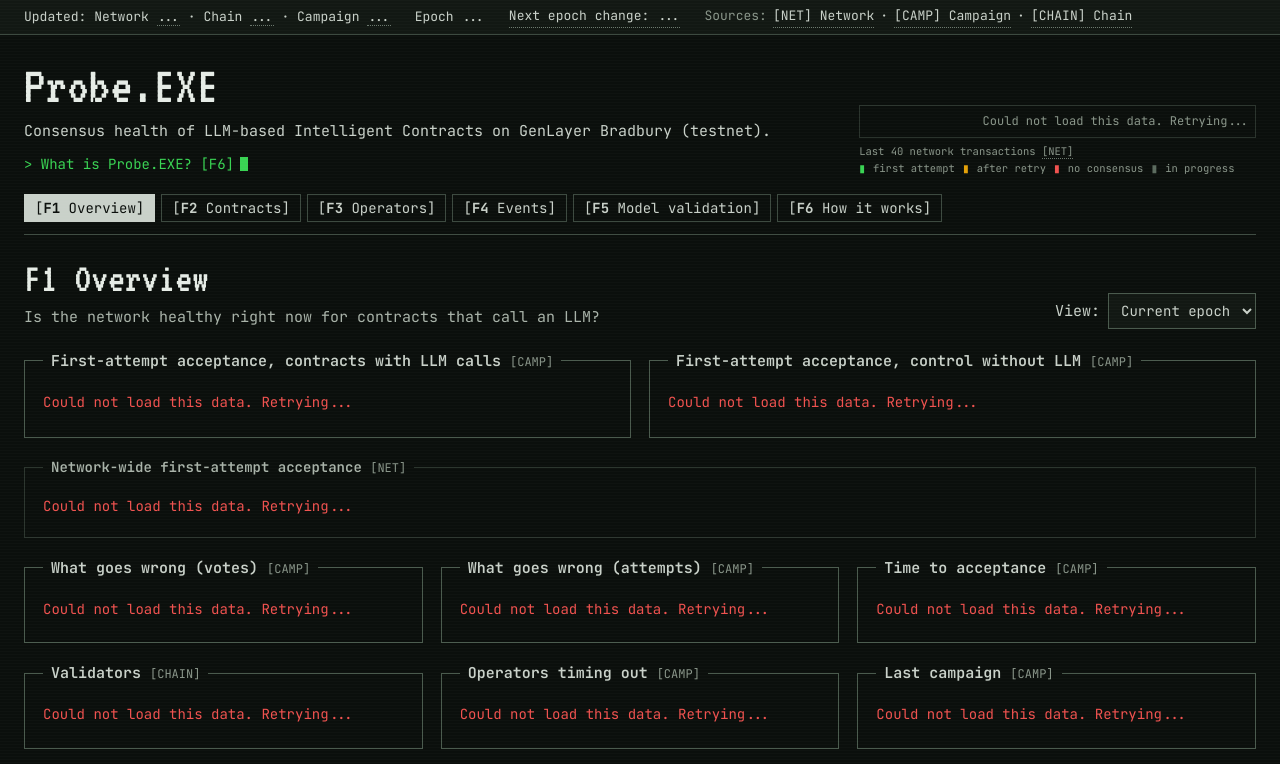
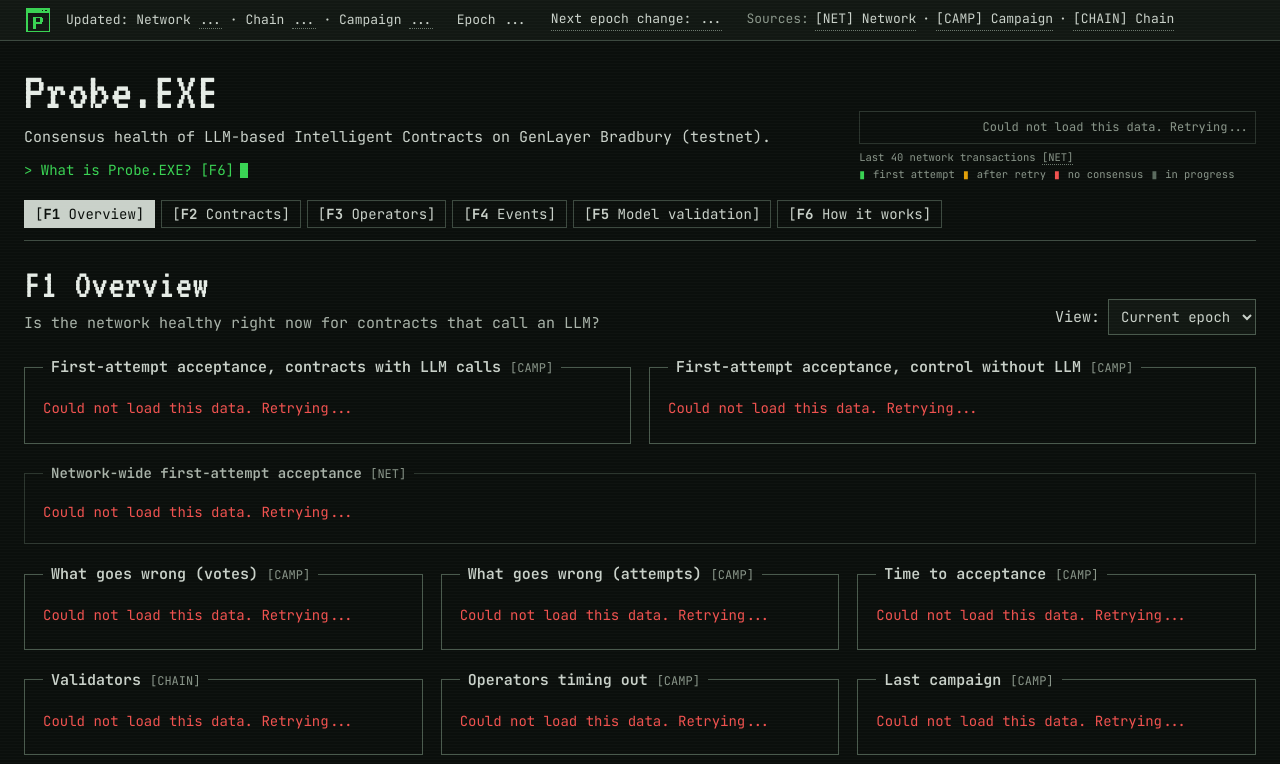
Before and after one commit to randyparrs/Probe.EXE, a website: page probe-static/index.html in a window 1280 px wide. Shown: the top 764 px of the page. Drawn offline with Linux system fonts and the light colour scheme; no server answers.

Commit message:
Page: logo on the top bar and tab icon

```diff
--- a/probe-static/index.html
+++ b/probe-static/index.html
@@ -6,6 +6,7 @@
 <title>Probe.EXE · GenLayer Bradbury consensus health</title>
 <meta name="description" content="Consensus health of LLM-based Intelligent Contracts on GenLayer Bradbury (testnet).">
 <meta name="color-scheme" content="dark">
+<link rel="icon" type="image/svg+xml" href="favicon.svg">
 <link rel="stylesheet" href="styles.css">
 <script src="app.js" defer></script>
 <script src="tape.js" defer></script>
@@ -19,14 +20,17 @@
 <div class="c3">
   <div class="contents" data-only="desk">
     <div class="c4">
+      <svg class="bar-logo" viewBox="0 0 16 16" shape-rendering="crispEdges" role="img" aria-label="Probe.EXE"><path fill="#39d353" d="M1 1h14v3H1zM1 4h1v11H1zM14 4h1v11h-1zM1 14h14v1H1zM5 6h5v1H5zM5 6h2v7H5zM9 7h2v2H9zM5 9h5v1H5z"/><path fill="#121813" d="M10 2h1v1h-1zM12 2h1v1h-1z"/></svg>
+      <div class="bar-items">
       <span>Updated: Network <span class="c5" data-f="upd-net">...</span> · Chain <span class="c5" data-f="upd-chain">...</span> · Campaign <span class="c5" data-f="upd-camp">...</span></span>
       <span>Epoch <span data-f="epoch-n">...</span><span data-f="epoch-since-wrap" hidden> since <span class="c5" data-f="epoch-since"></span></span></span>
       <span class="c5" title="Epochs last at least 24 h but can run longer (epoch 164 lasted 3 days 21 h).">Next epoch change: <span data-f="epoch-next">...</span></span>
       <span class="c6"><span class="c7">Sources:</span><span class="c5" title="All transactions on Bradbury, read from consensus events. Contracts and inputs are not ours.">[NET] Network</span><span>·</span><span class="c5" title="Our daily campaign: fixed reference contracts and a control without LLM. All four reference contracts run together in the same one-hour window each day, so the control sees the same network conditions.">[CAMP] Campaign</span><span>·</span><span class="c5" title="Read directly from the staking contract.">[CHAIN] Chain</span></span>
+      </div>
     </div>
   </div>
   <div class="contents" data-only="mob">
-    <button class="c9" type="button" data-toggle-panel="sb"><span class="c10">Updated <span data-f="upd-oldest">...</span></span><span><span data-sign>[+]</span></span></button>
+    <button class="c9" type="button" data-toggle-panel="sb"><span class="c10"><svg class="bar-logo-s" viewBox="0 0 16 16" shape-rendering="crispEdges" aria-hidden="true"><path fill="#39d353" d="M1 1h14v3H1zM1 4h1v11H1zM14 4h1v11h-1zM1 14h14v1H1zM5 6h5v1H5zM5 6h2v7H5zM9 7h2v2H9zM5 9h5v1H5z"/><path fill="#121813" d="M10 2h1v1h-1zM12 2h1v1h-1z"/></svg>Updated <span data-f="upd-oldest">...</span></span><span><span data-sign>[+]</span></span></button>
     <div class="contents" data-panel="sb" hidden>
       <div class="c11">
         <span>Updated: Network <span data-f="upd-net">...</span> · Chain <span data-f="upd-chain">...</span> · Campaign <span data-f="upd-camp">...</span></span>
--- a/probe-static/styles.css
+++ b/probe-static/styles.css
@@ -219,7 +219,7 @@ button:focus-visible,a:focus-visible,select:focus-visible,input:focus-visible{ou
 .c1{min-height:100vh;overflow-x:clip;background:#0b0f0c;color:#c9d1c9}
 .c2{position:fixed;inset:0;pointer-events:none;z-index:50;background:repeating-linear-gradient(to bottom,rgba(255,255,255,0.018) 0px,rgba(255,255,255,0.018) 1px,transparent 1px,transparent 3px)}
 .c3{position:sticky;top:0;z-index:30;background:#121813;border-bottom:1px solid #3d4a40;font-size:13px}
-.c4{max-width:1280px;margin:0 auto;padding:6px 24px;display:flex;flex-wrap:wrap;gap:2px 24px;align-items:center}
+.c4{max-width:1280px;margin:0 auto;padding:6px 24px;display:flex;gap:14px;align-items:center}
 .c5{border-bottom:1px dotted #6b786d;cursor:help}
 .c6{display:flex;flex-wrap:wrap;gap:0 6px}
 .c7{color:#8a968a}
@@ -497,6 +497,12 @@ button:focus-visible,a:focus-visible,select:focus-visible,input:focus-visible{ou
 .c117.alt{background:#111712}
 .recovered{color:#39d353}
 
+/* logo on the top bar: beside the items, and in the margin of the page where there is room for it */
+.bar-items{display:flex;flex-wrap:wrap;gap:2px 24px;align-items:center;min-width:0}
+.bar-logo{flex:none;width:28px;height:28px;display:block}
+.bar-logo-s{flex:none;width:16px;height:16px;display:block}
+@media (min-width:1400px){.bar-logo{margin-left:-42px}}
+
 /* notice of a section while the current epoch has no campaign yet, or while one is running */
 .camp-note{color:#e3a008;font-size:14px;max-width:90ch;display:flex;flex-wrap:wrap;gap:4px 14px;align-items:baseline}
 .camp-note[hidden]{display:none}
```
Also changed, not shown: probe-static/favicon.svg (added).
